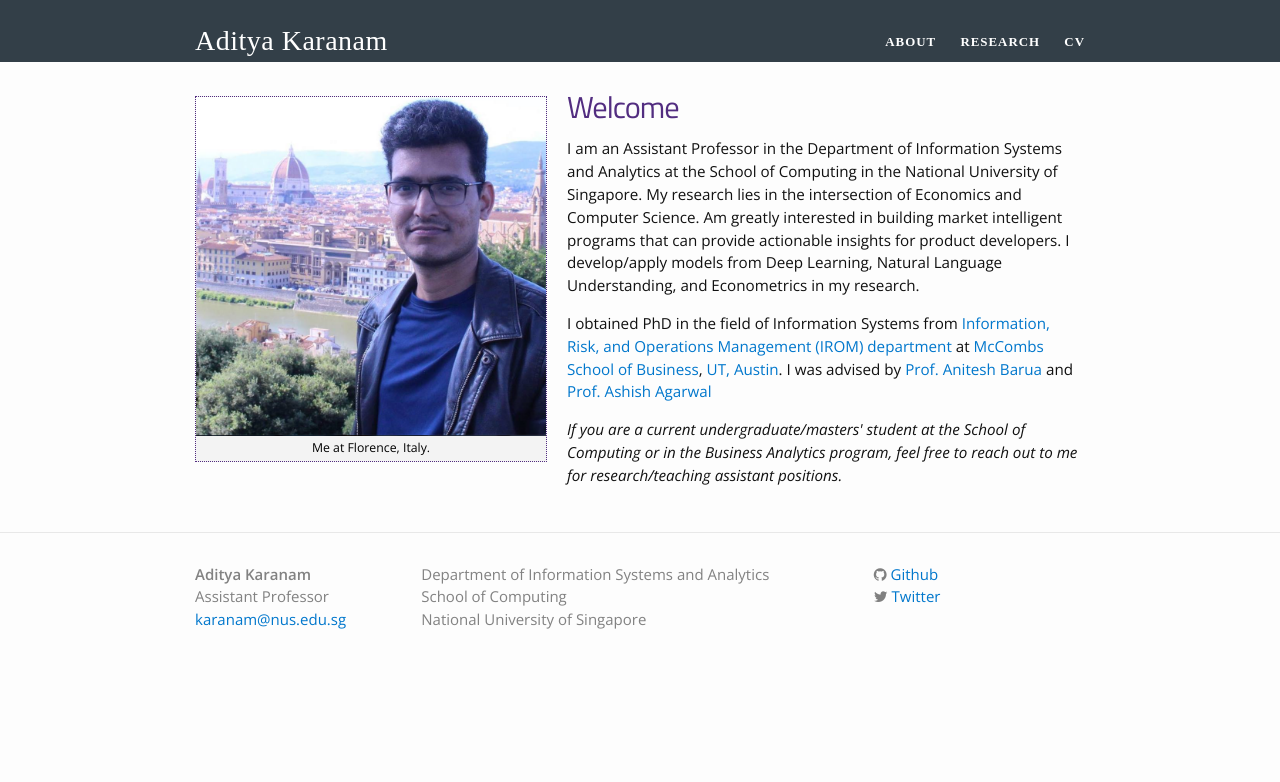
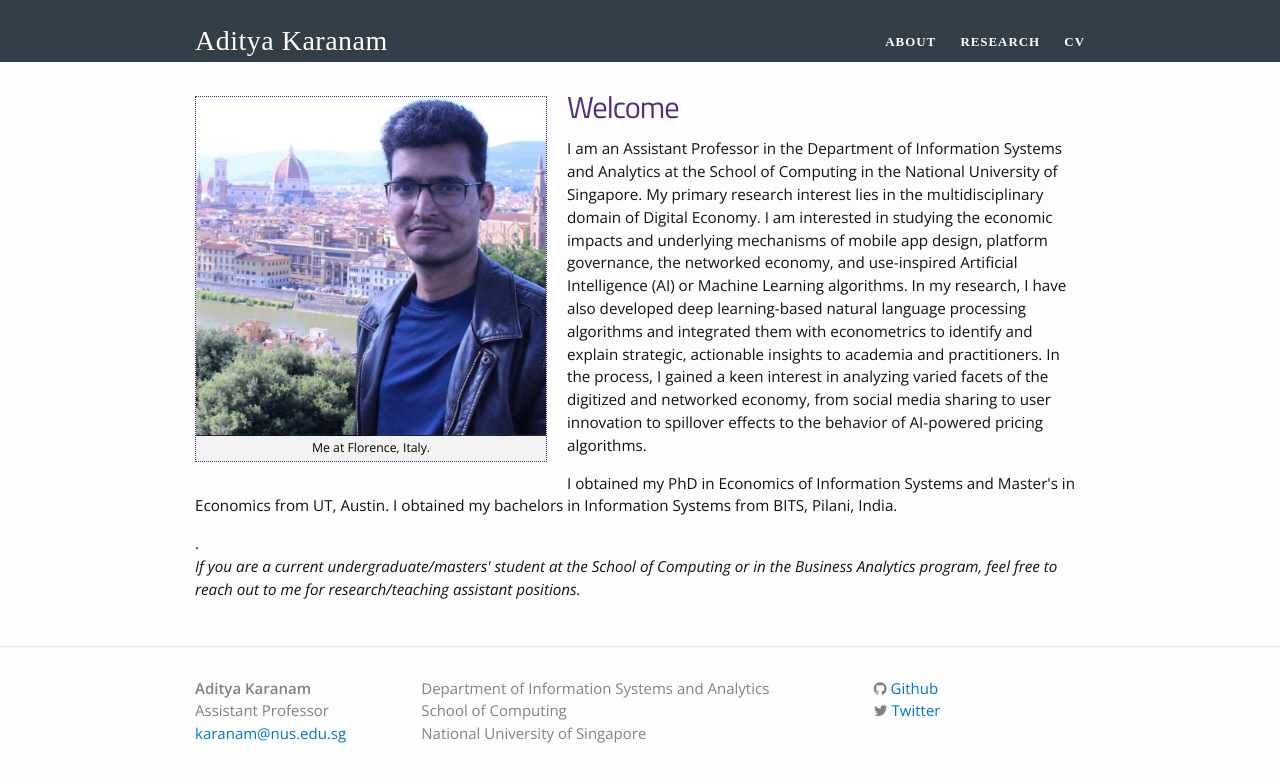
Before and after one commit to askaranam/askaranam.github.io, a Jekyll site: the page built from index.html, in a window 1280 px wide. Shown: the top 782 px of the page. Built offline with Jekyll 4.4.1, drawn with Linux system fonts in a browser that asks for light colours; nearby versions of some CDN libraries; some web fonts are replaced.

Commit message:
Update index.html

```diff
--- a/index.html
+++ b/index.html
@@ -11,13 +11,16 @@ layout: default
 
 <h1>Welcome</h1>
 
-<p> I am an Assistant Professor in the Department of Information Systems and Analytics at the School of Computing in the National University of Singapore. My research lies in the intersection of Economics and Computer Science.
+<p> I am an Assistant Professor in the Department of Information Systems and Analytics at the School of Computing in the National University of Singapore. My primary research interest lies in the multidisciplinary domain of Digital Economy.
+	 I am interested in studying the economic impacts and underlying mechanisms of mobile app design, platform governance, the networked economy, and use-inspired Artificial Intelligence (AI) or Machine Learning algorithms.
+	In my research, I have also developed deep learning-based natural language processing algorithms and integrated them with econometrics to identify and explain strategic, actionable insights to academia and practitioners.
+	In the process, I gained a keen interest in analyzing varied facets of the digitized and networked economy, from social media sharing to user innovation to spillover effects to the behavior of AI-powered pricing algorithms.
+	</p>
+<!-- 	My research lies in the intersection of Economics and Computer Science.
 Am greatly interested in building market intelligent programs that can provide actionable insights for product developers. I develop/apply models from Deep Learning, Natural Language Understanding, and Econometrics in my research. </p>
+ -->
 
-
-<p> I obtained PhD in the field of Information Systems from <a href="https://www.mccombs.utexas.edu/PhD/Areas-of-Study/IROM">Information, Risk, and Operations Management (IROM) department </a> at <a href="https://www.mccombs.utexas.edu/">McCombs School of Business</a>,<a href="https://www.utexas.edu/"> UT, Austin</a>.
-I was advised by <a href="https://www.mccombs.utexas.edu/execed/faculty/anitesh-barua">Prof. Anitesh Barua </a> and <a href= "https://sites.google.com/site/ashish1site/">Prof. Ashish Agarwal </a> </p>
-
+<p> I obtained my PhD in Economics of Information Systems and Master's in Economics from UT, Austin. I obtained my bachelors in Information Systems from BITS, Pilani, India.</p>.
 
 <p> <em>If you are a current undergraduate/masters' student at the School of Computing or in the Business Analytics program, feel free to reach out to me for research/teaching assistant positions. </em> </p>
 
```
